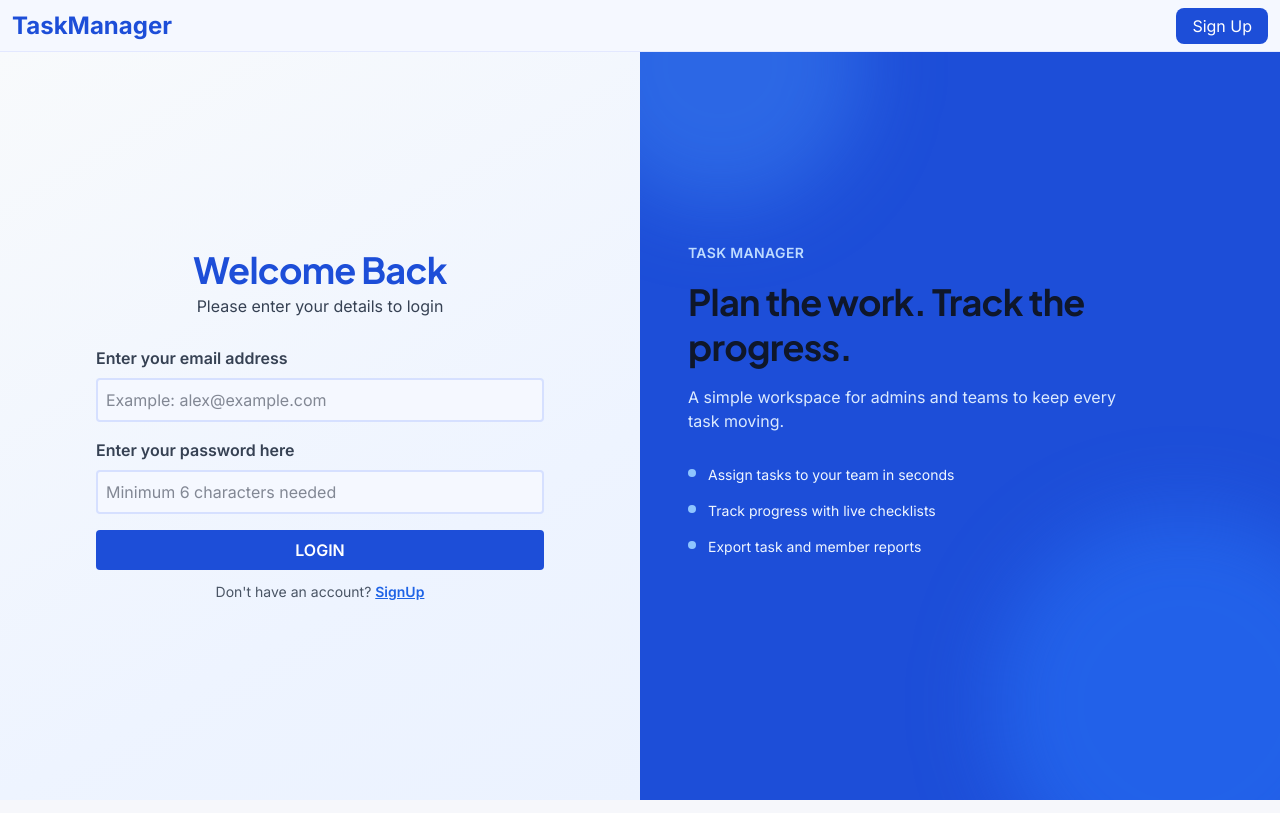
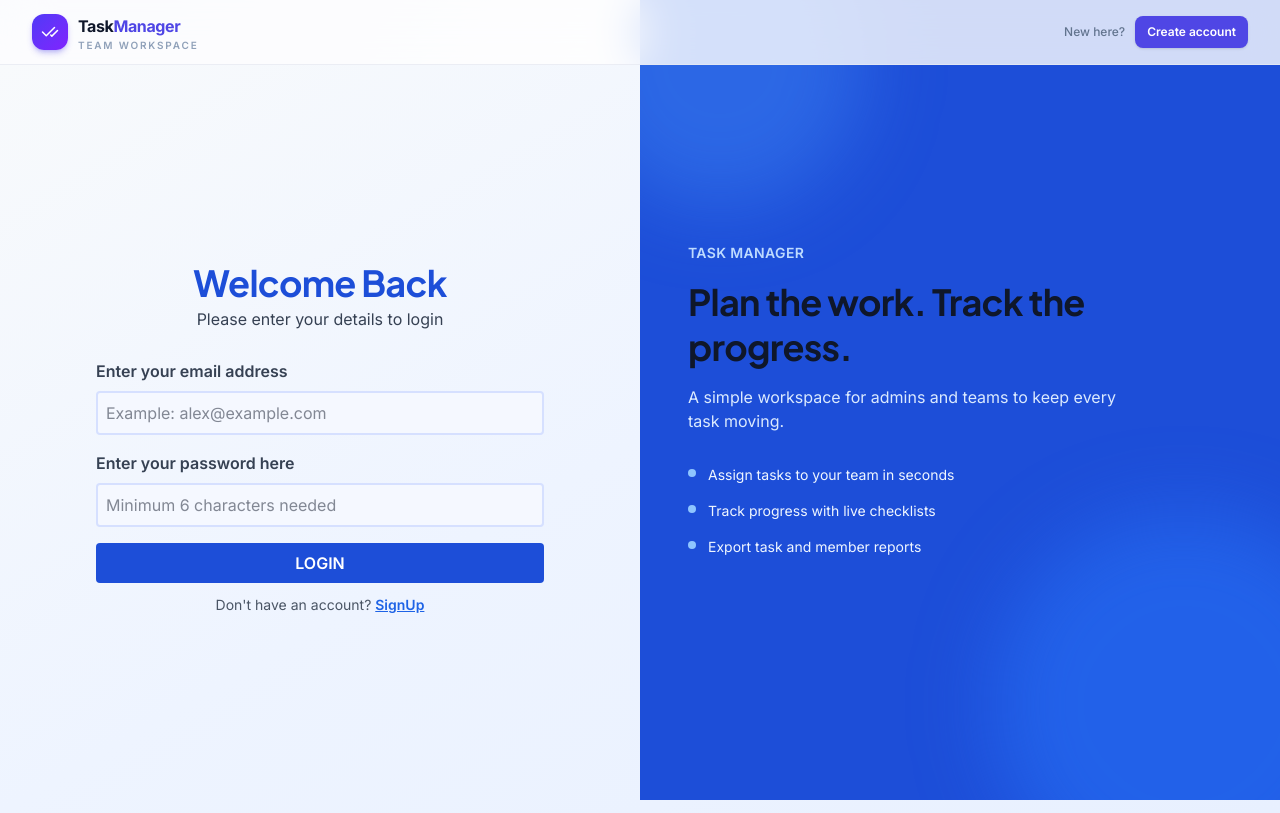
Before and after one commit to Exploring-glitch/Task-Manager, a React (Vite) app in the folder frontend/: page /auth/login in a window 1280 px wide. Built offline with nearby package versions, Linux system fonts and the light colour scheme; no server answers.

Commit message:
feat(ui): rebuild the top bar with brand, context and user chip

```diff
--- a/frontend/src/components/layouts/NavBar.jsx
+++ b/frontend/src/components/layouts/NavBar.jsx
@@ -1,7 +1,8 @@
 import { useState } from "react";
 import { Link, useLocation } from "react-router-dom";
-import { HiOutlineMenu, HiOutlineX } from "react-icons/hi";
+import { LuCheckCheck, LuMenu, LuX } from "react-icons/lu";
 import SideMenu from "./SideMenu.jsx";
+import Avatar from "../ui/Avatar.jsx";
 import { useUser } from "../../hooks/useUser.js";
 
 const NavBar = ({ activeMenu }) => {
@@ -11,62 +12,100 @@ const NavBar = ({ activeMenu }) => {
 
     const isAuthPage = pathname.startsWith("/auth");
     const showMenuButton = Boolean(user) && !isAuthPage;
+    const pageTitle = activeMenu || (pathname === "/auth/signup" ? "Create account" : "Sign in");
+    const isLoginPage = pathname === "/auth/login";
+
+    const closeMenu = () => setOpenSideMenu(false);
 
     return (
-        <header className="sticky top-0 z-50 w-screen overflow-hidden border-b border-[#E3E8FF] bg-[#F5F8FF]">
-            <div className="flex w-full items-center justify-between px-3 py-2">
-                <Link to={user ? "/" : "/auth/login"} className="text-lg font-bold text-[#1D4ED8] sm:text-xl lg:text-2xl">
-                    TaskManager
-                </Link>
-
-                {isAuthPage ? (
-                    <nav className="flex items-center gap-3">
-                        {pathname === "/auth/login" ? (
-                            <Link
-                                to="/auth/signup"
-                                className="rounded-lg bg-[#1D4ED8] px-4 py-1.5 text-white transition hover:bg-[#1E40AF]"
-                            >
-                                Sign Up
-                            </Link>
-                        ) : (
-                            <Link
-                                to="/auth/login"
-                                className="rounded-lg bg-[#1D4ED8] px-4 py-1.5 text-white transition hover:bg-[#1E40AF]"
-                            >
-                                Login
-                            </Link>
-                        )}
-                    </nav>
-                ) : (
-                    <div className="flex items-center gap-3">
-                        {user?.name && (
-                            <span className="hidden text-sm font-medium text-gray-700 sm:block">
-                                {user.name}
-                            </span>
-                        )}
-
+        <header className="sticky top-0 z-50 border-b border-line/80 bg-white/80 backdrop-blur-xl">
+            <div className="flex h-16 items-center justify-between gap-3 px-4 sm:px-6 lg:px-8">
+                <div className="flex min-w-0 items-center gap-2">
                     {showMenuButton && (
                         <button
                             type="button"
                             aria-label={openSideMenu ? "Close navigation menu" : "Open navigation menu"}
                             aria-expanded={openSideMenu}
-                                className="block text-black lg:hidden"
+                            className="btn btn-ghost -ml-2 h-10 w-10 px-0 lg:hidden"
                             onClick={() => setOpenSideMenu((open) => !open)}
                         >
                             {openSideMenu ? (
-                                    <HiOutlineX className="sm:text-2xl" />
+                                <LuX className="text-xl" aria-hidden="true" />
                             ) : (
-                                    <HiOutlineMenu className="sm:text-2xl" />
+                                <LuMenu className="text-xl" aria-hidden="true" />
                             )}
                         </button>
                     )}
+
+                    <Link
+                        to={user ? "/" : "/auth/login"}
+                        className="group flex items-center gap-2.5"
+                        onClick={closeMenu}
+                    >
+                        <span className="flex h-9 w-9 items-center justify-center rounded-xl bg-linear-to-br from-indigo-600 to-violet-600 text-white shadow-md shadow-primary/30 transition group-hover:shadow-lg group-hover:shadow-primary/40">
+                            <LuCheckCheck className="text-lg" aria-hidden="true" />
+                        </span>
+
+                        <span className="flex flex-col leading-none">
+                            <span className="text-[15px] font-bold tracking-tight text-ink sm:text-base">
+                                Task<span className="text-primary">Manager</span>
+                            </span>
+                            <span className="mt-0.5 hidden text-[10px] font-semibold uppercase tracking-[0.18em] text-slate-400 sm:block">
+                                Team workspace
+                            </span>
+                        </span>
+                    </Link>
+                </div>
+
+                {isAuthPage ? (
+                    <div className="flex items-center gap-2.5">
+                        <span className="hidden text-xs font-medium text-slate-500 sm:block">
+                            {isLoginPage ? "New here?" : "Already a member?"}
+                        </span>
+
+                        <Link to={isLoginPage ? "/auth/signup" : "/auth/login"} className="btn btn-primary btn-sm">
+                            {isLoginPage ? "Create account" : "Sign in"}
+                        </Link>
+                    </div>
+                ) : (
+                    <div className="flex items-center gap-3">
+                        <div className="hidden items-center gap-2 rounded-full border border-line bg-white px-3 py-1.5 md:flex">
+                            <span className="h-1.5 w-1.5 rounded-full bg-emerald-500" aria-hidden="true" />
+                            <span className="text-xs font-semibold text-slate-600">{pageTitle}</span>
+                        </div>
+
+                        <div className="flex items-center gap-2.5 border-line md:border-l md:pl-3">
+                            <Avatar
+                                src={user?.profileImageUrl}
+                                name={user?.name}
+                                size="sm"
+                                className="ring-2 ring-primary-soft"
+                            />
+
+                            <div className="hidden min-w-0 sm:block">
+                                <p className="max-w-[150px] truncate text-sm font-semibold leading-tight text-ink">
+                                    {user?.name || "Account"}
+                                </p>
+                                <p className="text-[11px] capitalize leading-tight text-slate-400">
+                                    {user?.role || "member"}
+                                </p>
+                            </div>
+                        </div>
                     </div>
                 )}
             </div>
 
             {openSideMenu && (
-                <div className="fixed top-12 left-0 z-40 lg:hidden">
-                    <SideMenu activeMenu={activeMenu} onNavigate={() => setOpenSideMenu(false)} />
+                <div className="lg:hidden">
+                    <div
+                        className="fixed inset-x-0 top-16 bottom-0 z-40 bg-slate-950/40 backdrop-blur-sm"
+                        onClick={closeMenu}
+                        aria-hidden="true"
+                    />
+
+                    <div className="animate-fade-in fixed top-16 bottom-0 left-0 z-50 w-72 shadow-2xl">
+                        <SideMenu activeMenu={activeMenu} onNavigate={closeMenu} variant="mobile" />
+                    </div>
                 </div>
             )}
         </header>
```
Lines whose indentation alone changed are shown as unchanged.
